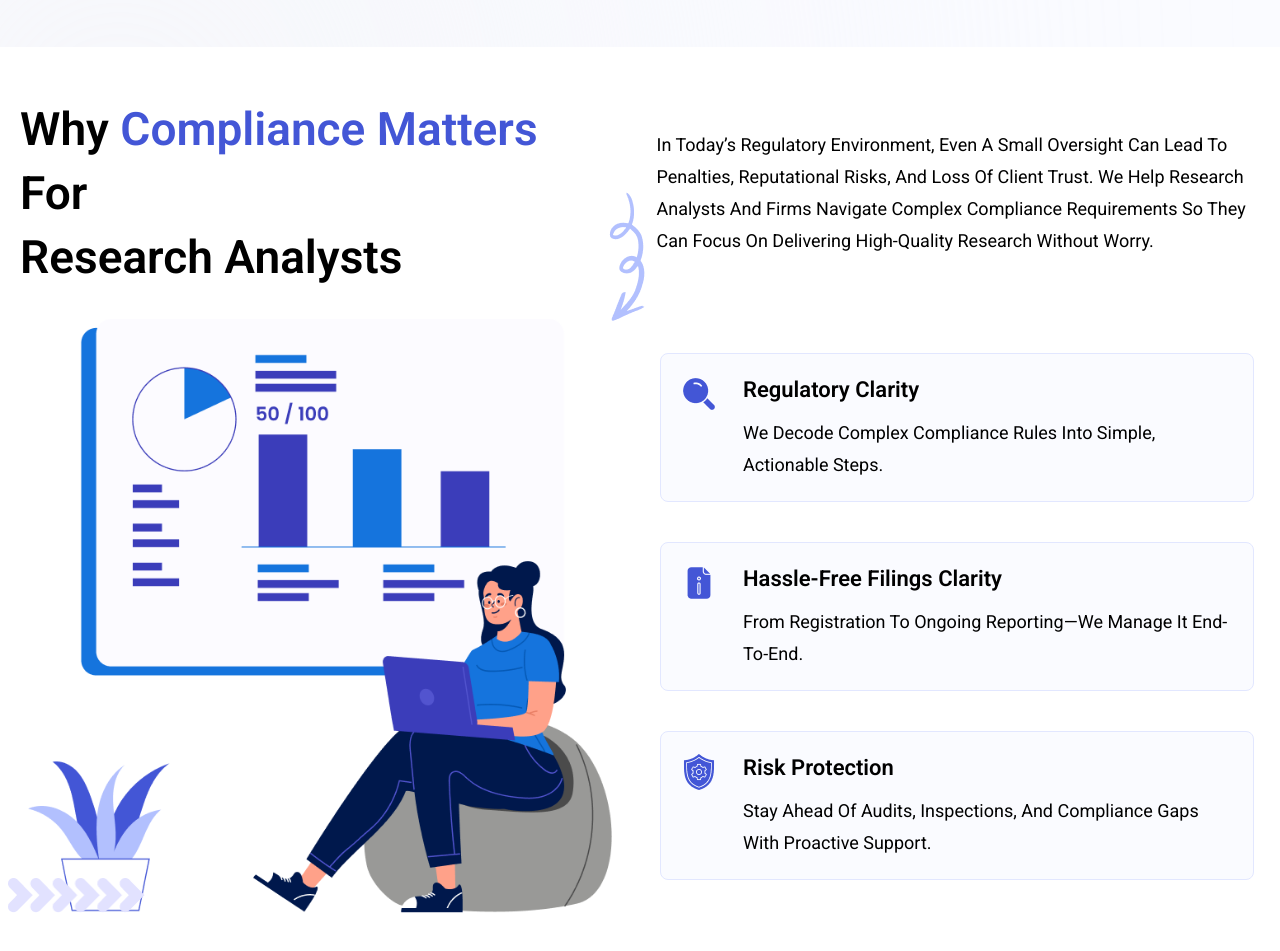
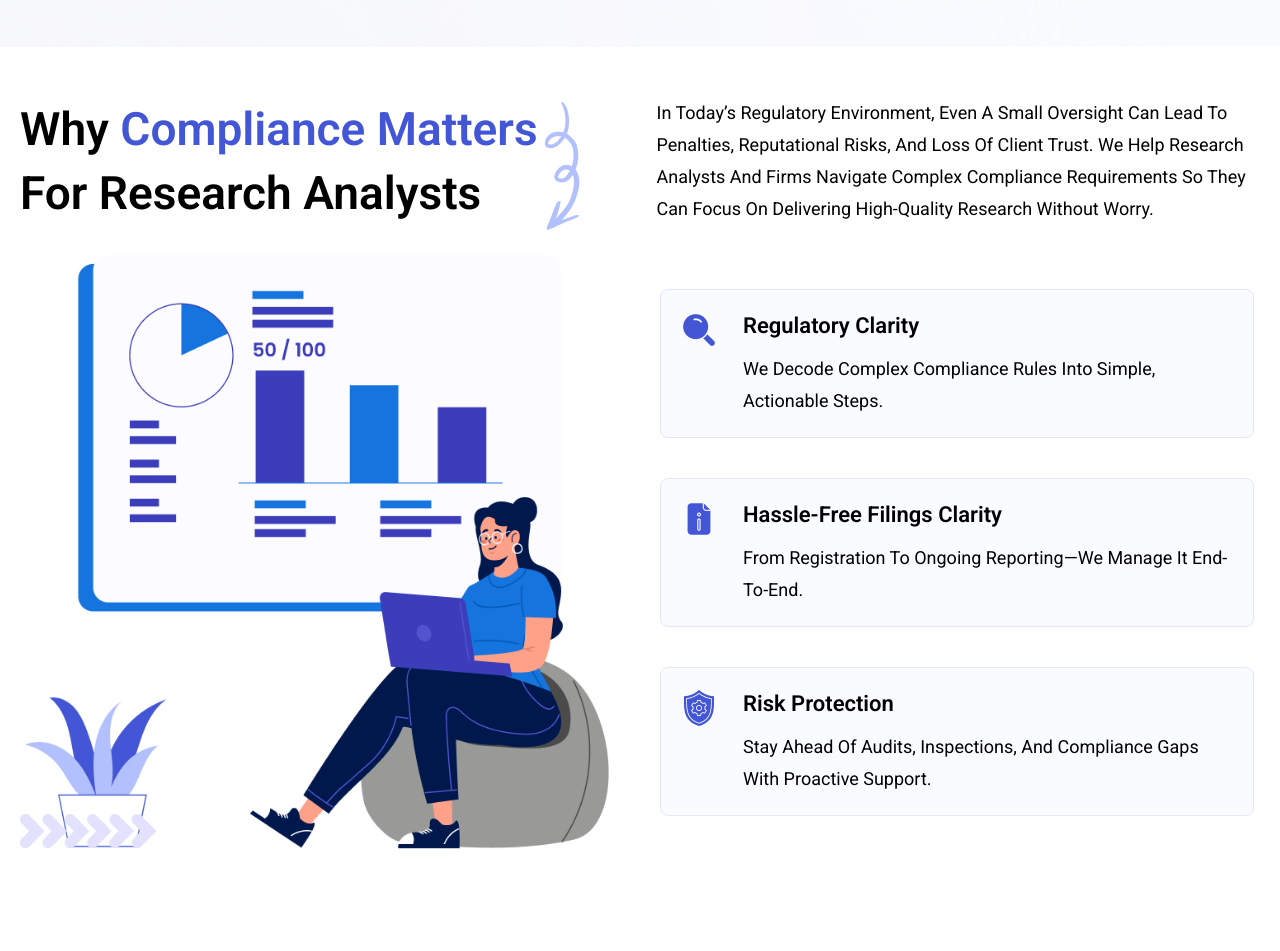
Before and after one commit to Akshatsrii/Figma, a website: page index.html in a window 1280 px wide. Shown: the part 657-1608 px from the top of the page. After the commit the page ends 1586 px from the top, so only its background shows below. Drawn offline with Linux system fonts and the light colour scheme.

Commit message:
Refine Section 2 heading two-line break, arrow placement, and chevron left alignment matching Figma screenshot

```diff
--- a/index.html
+++ b/index.html
@@ -14,7 +14,7 @@
   <link href="https://fonts.googleapis.com/css2?family=Figtree:wght@400;500;600;700&family=Inter:wght@500;600;700&family=Roboto:wght@400;500;600;700;800;900&display=swap" rel="stylesheet">
 
   <!-- Stylesheet -->
-  <link rel="stylesheet" href="style.css?v=3.0">
+  <link rel="stylesheet" href="style.css?v=4.0">
 </head>
 <body>
 
@@ -221,7 +221,7 @@
         <div class="section-header-row">
           <div class="section-title-col">
             <div class="section-title-wrap">
-              <h2 class="section-heading">Why <span class="highlight-blue" style="color: #4356D6;">Compliance Matters</span> For<br class="br-desktop"> Research Analysts</h2>
+              <h2 class="section-heading">Why <span class="highlight-blue" style="color: #4356D6;">Compliance Matters</span><br class="br-desktop"> For Research Analysts</h2>
               <img src="assets/Vector2.png" alt="" class="sec2-curly-arrow-desktop" aria-hidden="true">
             </div>
           </div>
--- a/style.css
+++ b/style.css
@@ -530,7 +530,7 @@ button {
   font-weight: 600;
   line-height: 70px;
   color: var(--color-text-main);
-  max-width: 580px;
+  max-width: 600px;
 }
 
 .highlight-blue {
@@ -539,8 +539,8 @@ button {
 
 .sec2-curly-arrow-desktop {
   position: absolute;
-  right: -45px;
-  bottom: -32px;
+  right: -42px;
+  bottom: -5px;
   width: 36px;
   height: auto;
   pointer-events: none;
@@ -569,7 +569,7 @@ button {
 
 .section-media-col {
   display: flex;
-  justify-content: center;
+  justify-content: flex-start;
   align-items: center;
 }
 
@@ -593,7 +593,7 @@ button {
 .sec2-illustration-chevrons {
   position: absolute;
   bottom: 0px;
-  left: -15px;
+  left: 0px;
   width: 137px;
   height: auto;
   pointer-events: none;
```
Also changed, not shown: dist/index.html, dist/style.css.
